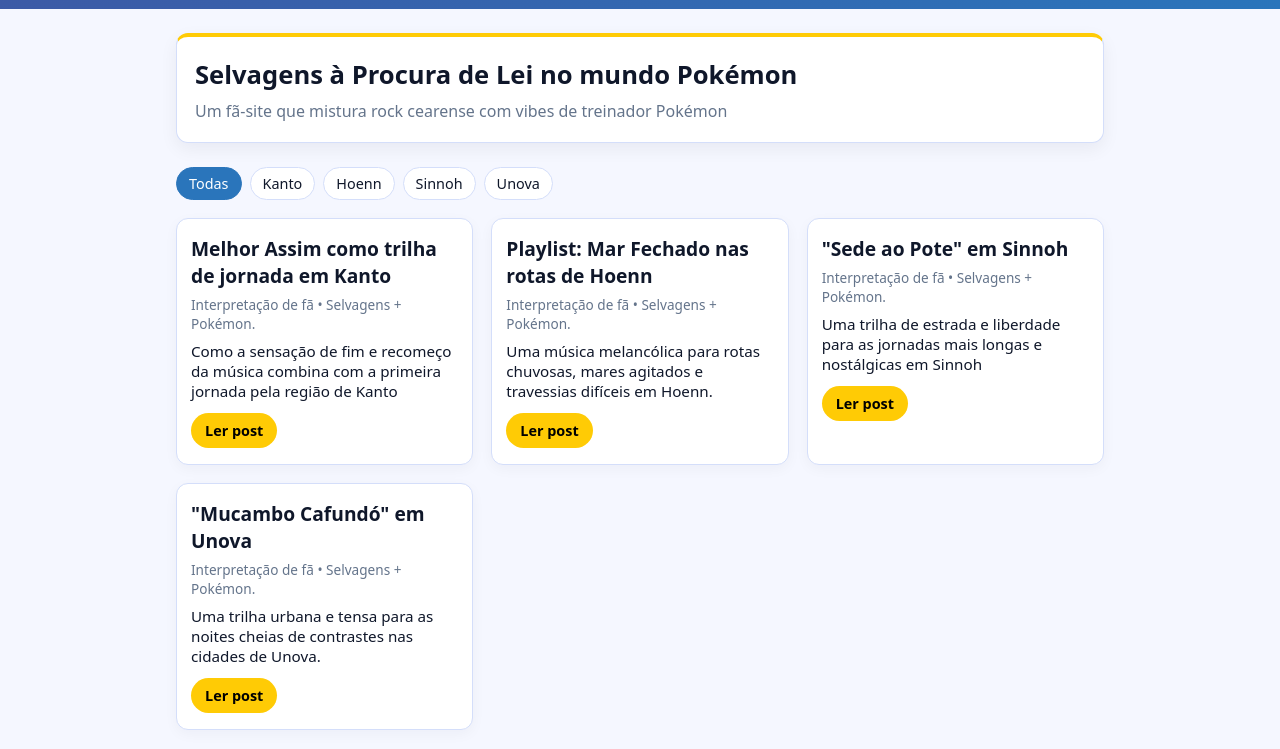
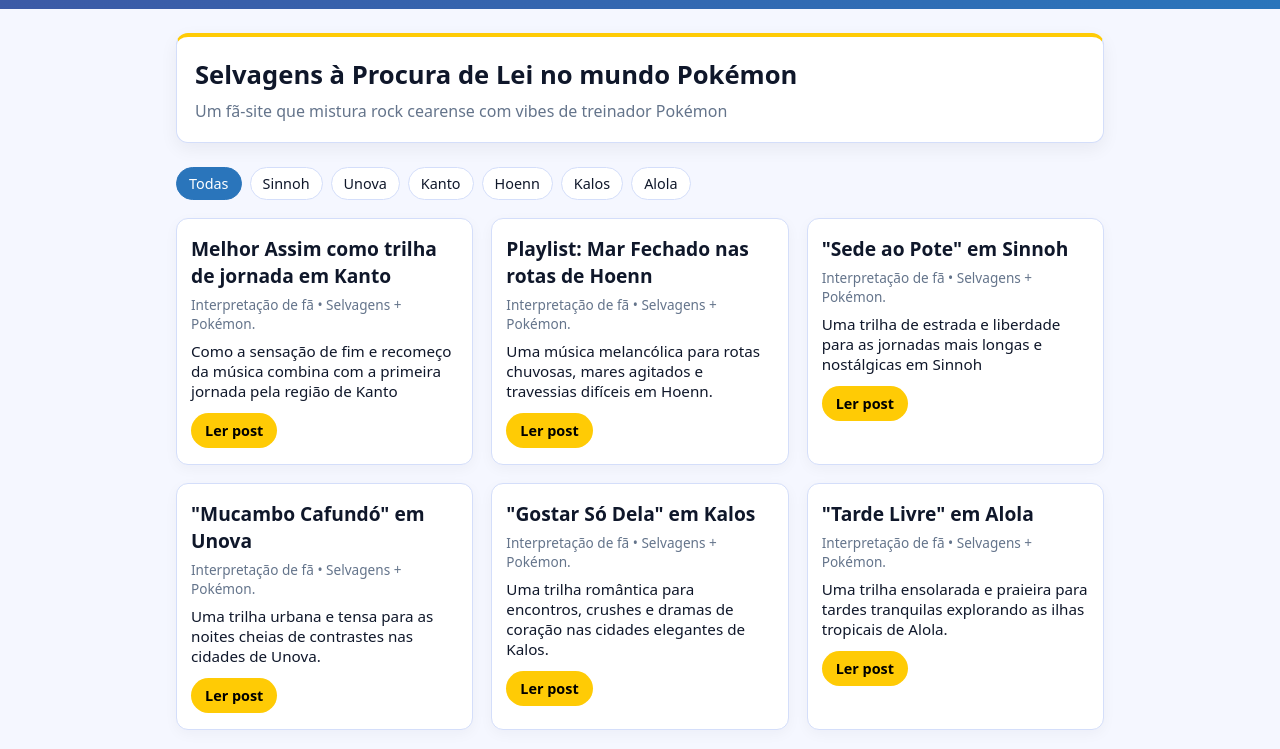
Before and after one commit to vicbaltazar/pokeselvagens-blog, a plain HTML site: page index.html in a window 1280 px wide. Shown: the part 51-800 px from the top of the page. Drawn offline with Linux system fonts and the light colour scheme.

Commit message:
Update index.html

```diff
--- a/index.html
+++ b/index.html
@@ -27,10 +27,12 @@
 
         <section class="blog-filters">
             <button data-region="all" class="filter-btn active">Todas</button>
+            <button data-region="sinnoh" class="filter-btn">Sinnoh</button>
+            <button data-region="unova" class="filter-btn">Unova</button>
             <button data-region="kanto" class="filter-btn">Kanto</button>
             <button data-region="hoenn" class="filter-btn">Hoenn</button>
-            <button data-region="sinnoh" class="filter-btn">Sinnoh</button>
-            <button data-region="unova" class="filter-btn">Unova</button>
+            <button data-region="kalos" class="filter-btn">Kalos</button>
+            <button data-region="alola" class="filter-btn">Alola</button>
         </section>
 
         <section class="posts">
@@ -69,6 +71,24 @@
                 </p>
                 <a href="posts/mucambo-cafundo-unova.html" class="btn">Ler post</a>
             </article>
+
+            <article class="post-card" data-region="kalos">
+                <h3>"Gostar Só Dela" em Kalos</h3>
+                <p class="meta">Interpretação de fã • Selvagens + Pokémon.</p>
+                <p class="excerpt">
+                    Uma trilha romântica para encontros, crushes e dramas de coração nas cidades elegantes de Kalos.
+                </p>
+                <a href="posts/gostar-so-dela-kalos.html" class="btn">Ler post</a>
+            </article>
+
+            <article class="post-card" data-region="alola">
+                <h3>"Tarde Livre" em Alola</h3>
+                <p class="meta">Interpretação de fã • Selvagens + Pokémon.</p>
+                <p class="excerpt">
+                    Uma trilha ensolarada e praieira para tardes tranquilas explorando as ilhas tropicais de Alola.
+                </p>
+                <a href="posts/tarde-livre-alola.html" class="btn">Ler post</a>
+            </article>
         </section>
 
         <section id="sobre" class="info-section">
```
